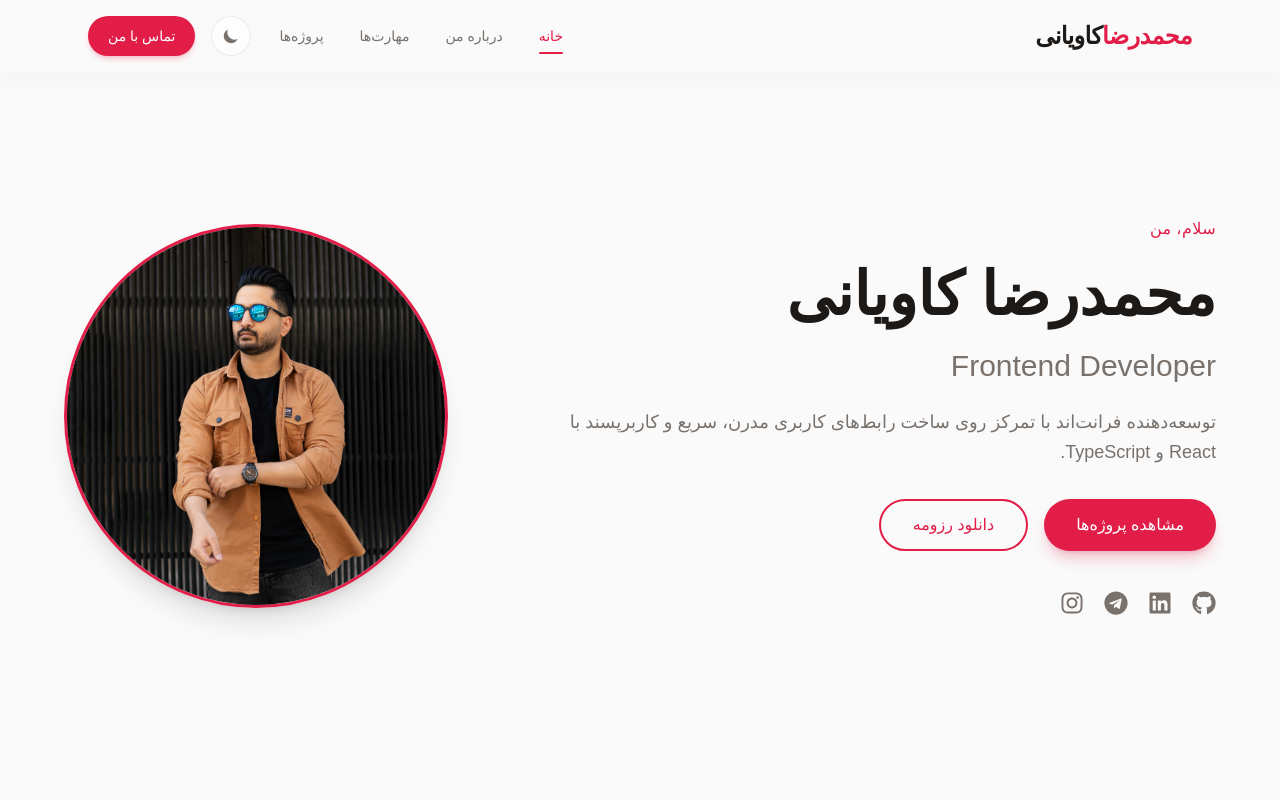
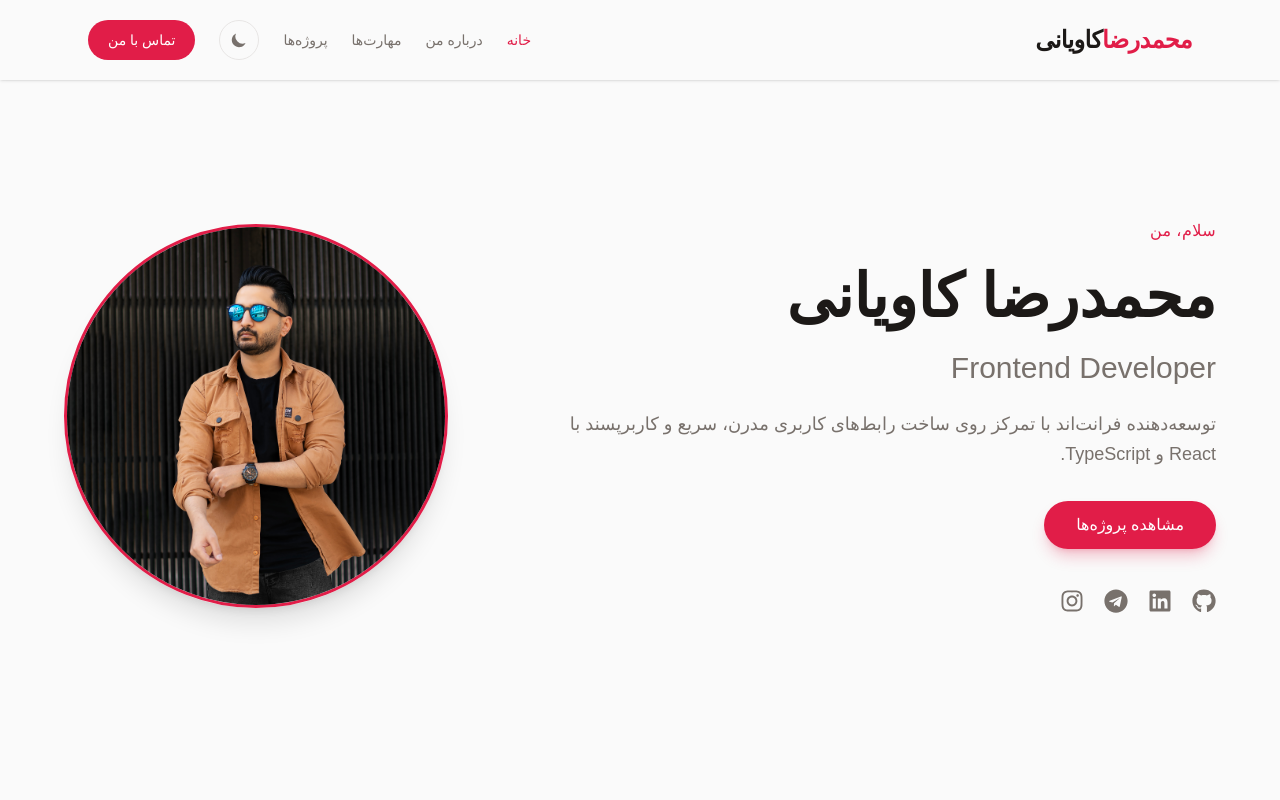
Before and after one commit to Mamziii/portfolio, a React (Vite) app: page / in a window 1280 px wide. Shown: the top 800 px of the page. Built offline with nearby package versions, Linux system fonts and the light colour scheme.

Commit message:
add some featured

```diff
--- a/src/components/Footer.tsx
+++ b/src/components/Footer.tsx
@@ -55,7 +55,7 @@ export default function Footer() {
               <FaTelegram />
             </a>
             <a
-              href="mailto:your.email@example.com"
+              href="kiyarash17kaviyani@gmail.com"
               className="text-muted hover:text-accent transition-colors text-xl"
               aria-label="Email"
             >
--- a/src/components/Header.tsx
+++ b/src/components/Header.tsx
@@ -1,137 +1,148 @@
-import { useState, useEffect } from "react";
-import { HiMenu, HiX, HiSun, HiMoon } from "react-icons/hi";
-import { useTheme } from "../context/ThemeContext";
-import { Link, useLocation } from "react-router-dom";
+import { useState, useEffect } from 'react'
+import { HiMenu, HiX, HiSun, HiMoon } from 'react-icons/hi'
+import { useTheme } from '../context/ThemeContext'
+import { Link, useLocation } from 'react-router-dom'
 
 const navLinks = [
-  { name: "خانه", to: "/#home" },
-  { name: "درباره من", to: "/#about" },
-  { name: "مهارت‌ها", to: "/#skills" },
-  { name: "پروژه‌ها", to: "/#projects" },
-];
+  { name: 'خانه', to: '/#home', id: 'home' },
+  { name: 'درباره من', to: '/#about', id: 'about' },
+  { name: 'مهارت‌ها', to: '/#skills', id: 'skills' },
+  { name: 'پروژه‌ها', to: '/#projects', id: 'projects' },
+]
 
 export default function Header() {
-  const [isOpen, setIsOpen] = useState(false);
-  const [scrolled, setScrolled] = useState(false);
-  const { theme, toggleTheme } = useTheme();
-  const location = useLocation();
+  const [isOpen, setIsOpen] = useState(false)
+  const [scrolled, setScrolled] = useState(false)
+  const [activeSection, setActiveSection] = useState('home')
+  const { theme, toggleTheme } = useTheme()
+  const location = useLocation()
 
+  // اسکرول و تشخیص سکشن فعال
   useEffect(() => {
-    const handleScroll = () => setScrolled(window.scrollY > 20);
-    window.addEventListener("scroll", handleScroll);
-    return () => window.removeEventListener("scroll", handleScroll);
-  }, []);
+    const handleScroll = () => {
+      setScrolled(window.scrollY > 10)
 
+      // فقط در صفحه اصلی سکشن‌ها رو چک کن
+      if (location.pathname !== '/') return
+
+      const sections = navLinks.map((link) => link.id)
+      const scrollPosition = window.scrollY + 120 // فاصله از هدر
+
+      for (let i = sections.length - 1; i >= 0; i--) {
+        const section = document.getElementById(sections[i])
+        if (section && section.offsetTop <= scrollPosition) {
+          setActiveSection(sections[i])
+          return
+        }
+      }
+
+      setActiveSection('home')
+    }
+
+    window.addEventListener('scroll', handleScroll)
+    handleScroll() // اول بار هم چک کن
+
+    return () => window.removeEventListener('scroll', handleScroll)
+  }, [location.pathname])
+
+  // اسکرول به سکشن وقتی hash داریم
   useEffect(() => {
     if (location.hash) {
-      const id = location.hash.replace("#", "");
+      const id = location.hash.replace('#', '')
+      setActiveSection(id)
       setTimeout(() => {
-        const element = document.getElementById(id);
+        const element = document.getElementById(id)
         if (element) {
-          element.scrollIntoView({ behavior: "smooth" });
+          element.scrollIntoView({ behavior: 'smooth' })
         }
-      }, 100);
+      }, 100)
     }
-  }, [location]);
+  }, [location])
 
+  // قفل اسکرول وقتی سایدبار بازه
   useEffect(() => {
     if (isOpen) {
-      document.body.style.overflow = "hidden";
+      document.body.style.overflow = 'hidden'
     } else {
-      document.body.style.overflow = "";
+      document.body.style.overflow = ''
     }
     return () => {
-      document.body.style.overflow = "";
-    };
-  }, [isOpen]);
+      document.body.style.overflow = ''
+    }
+  }, [isOpen])
 
+  // با تغییر مسیر، منو رو ببند
   useEffect(() => {
-    setIsOpen(false);
-  }, [location.pathname, location.hash]);
+    setIsOpen(false)
+  }, [location.pathname, location.hash])
 
-  const isActive = (to: string) => {
-    if (to === "/#home") {
-      return (
-        location.hash === "" ||
-        location.hash === "#home" ||
-        location.pathname === "/"
-      );
-    }
-    return location.hash === to.replace("/", "");
-  };
+  const linkClass = (id: string) =>
+    `text-sm font-medium transition-colors ${
+      activeSection === id && location.pathname === '/'
+        ? 'text-accent'
+        : 'text-muted hover:text-accent'
+    }`
+
+  const mobileLinkClass = (id: string) =>
+    `py-3.5 px-4 text-base rounded-xl transition-colors ${
+      activeSection === id && location.pathname === '/'
+        ? 'text-accent bg-card'
+        : 'text-muted hover:text-accent hover:bg-card'
+    }`
 
   return (
     <>
       <header
-        className={`fixed top-0 inset-x-0 z-50 transition-all duration-500 ${
+        className={`fixed top-0 inset-x-0 z-50 transition-all duration-300 ${
           scrolled
-            ? "bg-background/80 backdrop-blur-xl border-border/60 shadow-[0_4px_30px_rgba(0,0,0,0.04)] dark:shadow-[0_4px_30px_rgba(0,0,0,0.25)]"
-            : "bg-transparent shadow-[0_4px_30px_rgba(0,0,0,0.04)]"
+            ? 'bg-background/90 backdrop-blur-md  border-border shadow-sm'
+            : 'bg-transparent shadow-sm'
         }`}
       >
-        <div className="max-w-6xl mx-auto px-4 sm:px-6 flex items-center justify-between h-16 md:h-[72px]">
+        <div className="max-w-6xl mx-auto px-4 sm:px-6 flex items-center justify-between h-16 md:h-20">
           {/* Logo */}
-          <Link
-            to="/"
-            className="group relative text-xl md:text-2xl font-bold tracking-tight"
-          >
+          <Link to="/" className="text-2xl font-bold tracking-tight">
             <span className="text-accent">محمدرضا</span>
             <span className="text-foreground">کاویانی</span>
           </Link>
 
           {/* Desktop Navigation */}
-          <nav className="hidden md:flex items-center gap-1">
+          <nav className="hidden md:flex items-center gap-6">
             {navLinks.map((link) => (
-              <Link
-                key={link.name}
-                to={link.to}
-                className={`relative px-4 py-2 text-sm font-medium transition-colors duration-200 ${
-                  isActive(link.to)
-                    ? "text-accent"
-                    : "text-muted hover:text-foreground"
-                }`}
-              >
+              <Link key={link.name} to={link.to} className={linkClass(link.id)}>
                 {link.name}
-                <span
-                  className={`absolute bottom-0 right-4 left-4 h-[2px] rounded-full bg-accent transition-all duration-300 ${
-                    isActive(link.to)
-                      ? "opacity-100 scale-x-100"
-                      : "opacity-0 scale-x-0"
-                  }`}
-                />
               </Link>
             ))}
 
             {/* Theme Toggle */}
             <button
               onClick={toggleTheme}
-              className="ms-2 p-2.5 rounded-full border border-border/70 bg-card/50 hover:bg-card hover:border-border transition-all duration-300 hover:scale-105 active:scale-95"
+              className="p-2.5 rounded-full hover:bg-card border border-border transition-colors"
               aria-label="تغییر تم"
             >
-              {theme === "light" ? (
+              {theme === 'light' ? (
                 <HiMoon className="text-lg text-muted" />
               ) : (
                 <HiSun className="text-lg text-accent" />
               )}
             </button>
 
-            {/* CTA */}
             <Link
               to="/#contact"
-              className="ms-3 px-5 py-2.5 rounded-full bg-accent hover:bg-accent-light text-white text-sm font-medium shadow-md shadow-accent/20 hover:shadow-lg hover:shadow-accent/30 transition-all duration-300 hover:-translate-y-0.5 active:translate-y-0"
+              className="px-5 py-2.5 rounded-full bg-accent hover:bg-accent-light text-white text-sm font-medium transition-colors"
             >
               تماس با من
             </Link>
           </nav>
 
           {/* Mobile Buttons */}
-          <div className="flex items-center gap-2 md:hidden">
+          <div className="flex items-center gap-3 md:hidden">
             <button
               onClick={toggleTheme}
-              className="p-2.5 rounded-full border border-border/70 bg-card/40 hover:bg-card transition-all duration-300"
+              className="p-2 rounded-full hover:bg-card border border-border transition-colors"
               aria-label="تغییر تم"
             >
-              {theme === "light" ? (
+              {theme === 'light' ? (
                 <HiMoon className="text-lg text-muted" />
               ) : (
                 <HiSun className="text-lg text-accent" />
@@ -139,36 +150,32 @@ export default function Header() {
             </button>
 
             <button
-              className="p-2 rounded-lg text-foreground hover:bg-card/60 transition-colors"
+              className="text-2xl text-foreground p-1"
               onClick={() => setIsOpen(true)}
               aria-label="باز کردن منو"
             >
-              <HiMenu className="text-2xl" />
+              <HiMenu />
             </button>
           </div>
         </div>
       </header>
 
-      {/* ========== Mobile Sidebar ========== */}
       {/* Overlay */}
       <div
-        className={`fixed inset-0 z-[60] bg-black/40 backdrop-blur-sm transition-all duration-300 md:hidden ${
-          isOpen
-            ? "opacity-100 visible"
-            : "opacity-0 invisible pointer-events-none"
+        className={`fixed inset-0 z-[60] bg-black/50 backdrop-blur-sm transition-opacity duration-300 md:hidden ${
+          isOpen ? 'opacity-100 visible' : 'opacity-0 invisible'
         }`}
         onClick={() => setIsOpen(false)}
       />
 
       {/* Sidebar */}
       <aside
-        className={`fixed top-0 right-0 z-[70] h-full w-80 max-w-[85vw] bg-background/95 backdrop-blur-xl border-l border-border shadow-2xl transition-transform duration-400 ease-[cubic-bezier(0.32,0.72,0,1)] md:hidden ${
-          isOpen ? "translate-x-0" : "translate-x-full"
+        className={`fixed top-0 right-0 z-[70] h-full w-72 max-w-[85vw] bg-background border-l border-border shadow-2xl transition-transform duration-300 ease-out md:hidden ${
+          isOpen ? 'translate-x-0' : 'translate-x-full'
         }`}
       >
-        {/* Sidebar Header */}
-        <div className="flex items-center justify-between h-16 px-5 border-b border-border/60">
-          <span className="text-lg font-bold tracking-tight">
+        <div className="flex items-center justify-between h-16 px-5 border-b border-border">
+          <span className="text-lg font-bold">
             <span className="text-accent">محمدرضا</span>
             <span className="text-foreground">کاویانی</span>
           </span>
@@ -181,34 +188,29 @@ export default function Header() {
           </button>
         </div>
 
-        {/* Links */}
-        <nav className="flex flex-col p-4 gap-1.5 mt-2">
+        <nav className="flex flex-col p-4 gap-1">
           {navLinks.map((link) => (
             <Link
               key={link.name}
               to={link.to}
               onClick={() => setIsOpen(false)}
-              className={`py-3.5 px-4 text-base rounded-xl transition-all duration-200 ${
-                isActive(link.to)
-                  ? "bg-accent/10 text-accent font-medium"
-                  : "text-muted hover:text-foreground hover:bg-card"
-              }`}
+              className={mobileLinkClass(link.id)}
             >
               {link.name}
             </Link>
           ))}
 
-          <div className="my-4 border-t border-border/60" />
+          <div className="my-3 border-t border-border" />
 
           <Link
             to="/#contact"
             onClick={() => setIsOpen(false)}
-            className="py-3.5 px-4 text-center rounded-full bg-accent hover:bg-accent-light text-white font-medium shadow-md shadow-accent/25 transition-all duration-300 active:scale-[0.98]"
+            className="py-3.5 px-4 text-center rounded-full bg-accent hover:bg-accent-light text-white font-medium transition-colors"
           >
             تماس با من
           </Link>
         </nav>
       </aside>
     </>
-  );
+  )
 }
--- a/src/components/Hero.tsx
+++ b/src/components/Hero.tsx
@@ -35,14 +35,7 @@ export default function Hero() {
                 مشاهده پروژه‌ها
               </a>
 
-              <a
-                href="/resume.pdf"
-                target="_blank"
-                rel="noopener noreferrer"
-                className="inline-flex items-center justify-center px-8 py-3 rounded-full border-2 border-accent text-accent hover:bg-accent hover:text-white font-medium transition-colors"
-              >
-                دانلود رزومه
-              </a>
+
             </div>
 
             <div className="flex items-center gap-5 justify-center lg:justify-start">
@@ -65,7 +58,7 @@ export default function Hero() {
                 <FaLinkedin />
               </a>
               <a
-                href="https://t.me/yourusername"
+               href="https://t.me/mhmmdrezakaviyani"
                 target="_blank"
                 rel="noopener noreferrer"
                 className="text-muted hover:text-accent transition-colors text-2xl"
```
